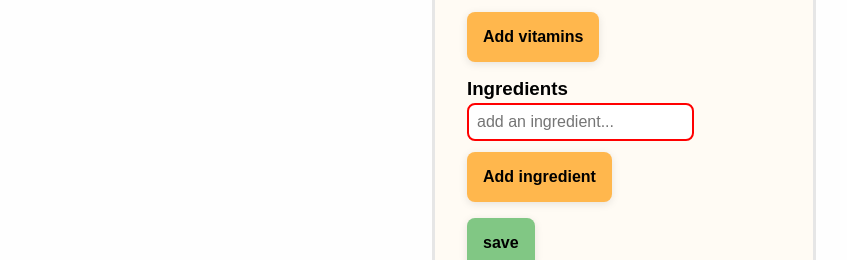
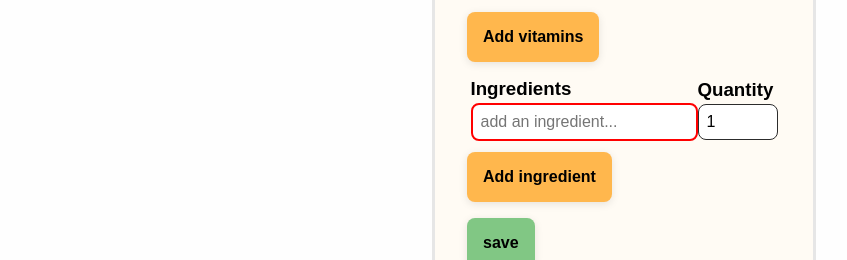
Before and after one commit to gwynejsn/repeats, an Angular app: page /meals/new-recipe/edit in a window 1280 px wide. Both pictures are taken after a click on the button "Add ingredient". Shown: the part 856-1116 px from the top of the page, without its empty margins (224-1071 px from the left). Built offline with nearby package versions, Linux system fonts and the light colour scheme.

Commit message:
ingredient quantity added

```diff
--- a/src/app/meals/meal-details/meal-details.component.html
+++ b/src/app/meals/meal-details/meal-details.component.html
@@ -60,12 +60,9 @@
       <div>
         <p
           class="ingredient"
-          *ngFor="
-            let ingredient of mealSelected.getIngredientsNames();
-            index as i
-          "
+          *ngFor="let i of mealSelected.getIngredients(); index as c"
         >
-          {{ i + 1 }}. {{ ingredient }}
+          {{ c + 1 }}. {{ i.ingredient.getName() }} ({{ i.quantity }})
         </p>
       </div>
     </div>
--- a/src/app/meals/meal-details/meal-details.component.ts
+++ b/src/app/meals/meal-details/meal-details.component.ts
@@ -29,8 +29,11 @@ export class MealDetailsComponent implements OnInit {
   addToShoppingList() {
     this.mealSelected
       ?.getIngredients()
-      .forEach((ingredient) =>
-        this.shoppingListService.addToUserShoppingList(ingredient.getName(), 1)
+      .forEach((i) =>
+        this.shoppingListService.addToUserShoppingList(
+          i.ingredient.getName(),
+          i.quantity
+        )
       );
   }
 
--- a/src/app/meals/meal-edit/meal-edit.component.css
+++ b/src/app/meals/meal-edit/meal-edit.component.css
@@ -57,3 +57,13 @@ input.ng-invalid,
 textarea.ng-invalid {
   border: solid 2px red;
 }
+
+.meal-ingredients {
+  display: flex;
+  align-items: center;
+  justify-content: center;
+}
+
+.quantity {
+  width: 80px;
+}
--- a/src/app/meals/meal-edit/meal-edit.component.html
+++ b/src/app/meals/meal-edit/meal-edit.component.html
@@ -109,21 +109,33 @@
           </div>
         </div>
       </div>
-      <div class="meal-ingredients formGroup" formArrayName="mealIngredients">
-        <h3>Ingredients</h3>
-        <div>
+      <div class="meal-ingredients formGroup" formGroupName="mealIngredients">
+        <div class="ingredients" formArrayName="ingredients">
+          <h3>Ingredients</h3>
           <input
+            *ngFor="let ingredient of ingredients.controls; let i = index"
             type="text"
             class="input ingredient"
-            *ngFor="let ingredient of mealIngredients.controls; index as i"
             [formControlName]="i"
             placeholder="add an ingredient..."
           />
         </div>
-        <button class="btn" type="button" (click)="addIngredient()">
-          Add ingredient
-        </button>
+
+        <div class="quantities" formGroupName="quantities">
+          <h3>Quantity</h3>
+          <input
+            *ngFor="let quantity of quantities.controls; let i = index"
+            id="quantity"
+            name="quantity"
+            class="input quantity"
+            type="number"
+            [formControlName]="i"
+          />
+        </div>
       </div>
+      <button class="btn" type="button" (click)="addIngredient()">
+        Add ingredient
+      </button>
     </div>
   </div>
   <div class="actions">
--- a/src/app/meals/meal-edit/meal-edit.component.ts
+++ b/src/app/meals/meal-edit/meal-edit.component.ts
@@ -10,7 +10,7 @@ import {
 import { ActivatedRoute, Router } from '@angular/router';
 import { IngredientValidator } from '../../shared/validators/ingredient.validator';
 import { ShoppingListService } from '../../shopping-list/shopping-list.service';
-import { Meal } from '../meal.model';
+import { Meal, MealIngredient } from '../meal.model';
 import { MealsService } from '../meals.service';
 
 @Component({
@@ -88,7 +88,8 @@ export class MealEditComponent implements OnInit {
                 .map((vitamin) => this.fb.control(vitamin)) || []
             ),
           }),
-          mealIngredients: this.fb.array(
+          mealIngredients: this.fb.group({
+            ingredients: this.fb.array(
               this.mealSelected
                 ?.getIngredientsNames()
                 .map((ingredient: string) =>
@@ -99,6 +100,14 @@ export class MealEditComponent implements OnInit {
                   )
                 ) || []
             ),
+            quantities: this.fb.array(
+              this.mealSelected
+                ?.getIngredients()
+                .map((ingredient: MealIngredient) =>
+                  this.fb.control(ingredient.quantity)
+                ) || []
+            ),
+          }),
         }),
       }),
     });
@@ -114,8 +123,16 @@ export class MealEditComponent implements OnInit {
     ) as FormArray;
   }
 
-  get mealIngredients() {
-    return this.mealEdit?.get('details.aboutMeal.mealIngredients') as FormArray;
+  get ingredients() {
+    return this.mealEdit?.get(
+      'details.aboutMeal.mealIngredients.ingredients'
+    ) as FormArray;
+  }
+
+  get quantities() {
+    return this.mealEdit?.get(
+      'details.aboutMeal.mealIngredients.quantities'
+    ) as FormArray;
   }
 
   addVitamin() {
@@ -123,14 +140,14 @@ export class MealEditComponent implements OnInit {
   }
 
   addIngredient() {
-    console.log('rel0sad');
-    this.mealIngredients.push(
+    this.ingredients.push(
       this.fb.control(
         '',
         [Validators.required],
         [this.ingredientValidator.ingredientExistAsync()]
       )
     );
+    this.quantities.push(this.fb.control(1, [Validators.required]));
   }
 
   onSubmit() {
@@ -139,9 +156,18 @@ export class MealEditComponent implements OnInit {
     if (this.mealEdit) {
       const formValue = this.mealEdit.value;
 
+      const quantitiesArr =
+        formValue.details.aboutMeal.mealIngredients.quantities;
       const ingredientListFound =
-        formValue.details.aboutMeal.mealIngredients.map((ingredient: string) =>
-          allIngredients.find((i) => i.stringCompareTo(ingredient))
+        formValue.details.aboutMeal.mealIngredients.ingredients.map(
+          (ingredient: string, index: number) => {
+            return {
+              ingredient: allIngredients.find((i) =>
+                i.stringCompareTo(ingredient)
+              ),
+              quantity: quantitiesArr[index],
+            };
+          }
         );
 
       const updatedMeal = new Meal(
--- a/src/app/meals/meal.model.ts
+++ b/src/app/meals/meal.model.ts
@@ -1,5 +1,9 @@
 import { Ingredient } from '../shopping-list/ingredient.model';
 
+export interface MealIngredient {
+  ingredient: Ingredient;
+  quantity: number;
+}
 export class Meal {
   constructor(
     private name: string,
@@ -13,7 +17,7 @@ export class Meal {
       carbohydrates: number;
       vitamins: string[];
     },
-    private ingredients: Ingredient[]
+    private ingredients: MealIngredient[]
   ) {}
 
   // Getters
@@ -55,11 +59,11 @@ export class Meal {
     return this.nutritionFacts.vitamins;
   }
 
-  public getIngredients(): Ingredient[] {
+  public getIngredients(): MealIngredient[] {
     return this.ingredients;
   }
   public getIngredientsNames(): string[] {
-    return this.ingredients.map((i) => i.getName());
+    return this.ingredients.map((i) => i.ingredient.getName());
   }
 
   // Setters
@@ -89,7 +93,7 @@ export class Meal {
     this.nutritionFacts = nutritionFacts;
   }
 
-  public setIngredients(ingredients: Ingredient[]) {
+  public setIngredients(ingredients: MealIngredient[]) {
     this.ingredients = ingredients;
   }
 }
--- a/src/app/meals/meals.service.ts
+++ b/src/app/meals/meals.service.ts
@@ -23,9 +23,9 @@ export class MealsService {
       vitamins: ['B6', 'C'],
     },
     [
-      this.shoppingListService.chicken,
-      this.shoppingListService.quinoa,
-      this.shoppingListService.oliveOil,
+      { ingredient: this.shoppingListService.chicken, quantity: 1 },
+      { ingredient: this.shoppingListService.quinoa, quantity: 3 },
+      { ingredient: this.shoppingListService.oliveOil, quantity: 2 },
     ]
   );
 
@@ -42,9 +42,9 @@ export class MealsService {
       vitamins: ['D', 'B12', 'C'],
     },
     [
-      this.shoppingListService.salmon,
-      this.shoppingListService.broccoli,
-      this.shoppingListService.lemon,
+      { ingredient: this.shoppingListService.salmon, quantity: 1 },
+      { ingredient: this.shoppingListService.broccoli, quantity: 2 },
+      { ingredient: this.shoppingListService.lemon, quantity: 1 },
     ]
   );
 
@@ -61,9 +61,9 @@ export class MealsService {
       vitamins: ['E', 'B1'],
     },
     [
-      this.shoppingListService.oats,
-      this.shoppingListService.almondMilk,
-      this.shoppingListService.honey,
+      { ingredient: this.shoppingListService.oats, quantity: 1 },
+      { ingredient: this.shoppingListService.almondMilk, quantity: 1 },
+      { ingredient: this.shoppingListService.honey, quantity: 1 },
     ]
   );
 
```
Lines whose indentation alone changed are shown as unchanged.
